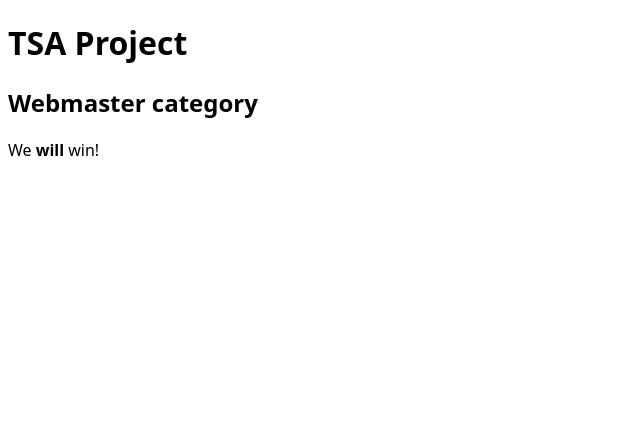
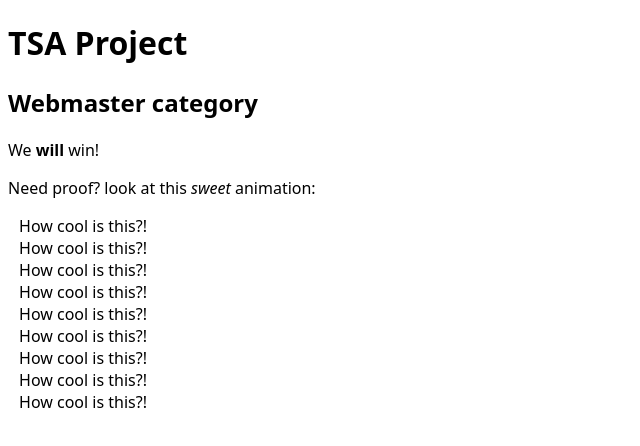
Before and after one commit to Readf0x/TSA-webmaster, a SvelteKit app: page / in a window 1280 px wide. Shown: the top 446 px of the page, without its empty margins (0-640 px from the left). Built offline with nearby package versions, Linux system fonts and the light colour scheme.

Commit message:
starter content

```diff
--- a/src/routes/+page.svelte
+++ b/src/routes/+page.svelte
@@ -1,3 +1,33 @@
+<script lang="ts">
+  var showcaseElems: any[] = Array.from({length: 9}, (_, i) => (i + 1) * 100)
+
+  setInterval(() => {
+    showcaseElems.push(900 - showcaseElems.shift())
+    showcaseElems = showcaseElems
+  }, 100)
+</script>
+
 <h1>TSA Project</h1>
 <h2>Webmaster category</h2>
 <p>We <b>will</b> win!</p>
+
+<p>Need proof? look at this <i>sweet</i> animation:</p>
+
+<div class="variable-showcase">
+  {#each showcaseElems as i}
+  <p class="variable-showcase-item" style="font-weight: {i}">How cool is this?!</p>
+  {/each}
+</div>
+
+<style lang="scss">
+  .variable-showcase {
+    display: flex;
+    flex-direction: column;
+    align-items: center;
+    width: 150px;
+    &-item {
+      margin: 0;
+      transition: 0.5s;
+    }
+  }
+</style>
```
